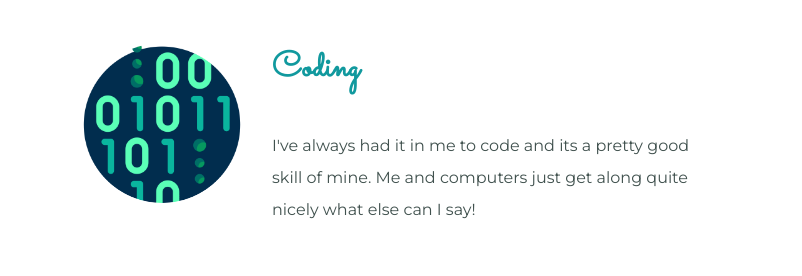
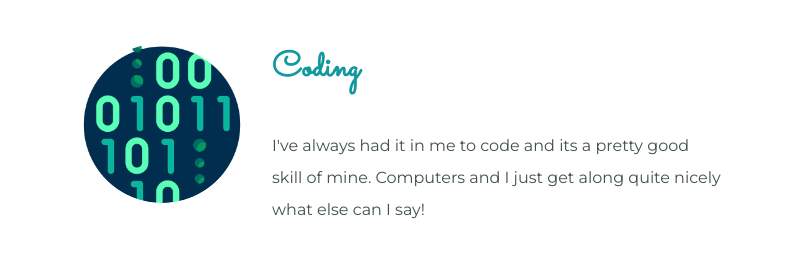
Before and after one commit to the3andahook/My-Site, a plain HTML site: page index.html in a window 1280 px wide. Shown: the part 1540-1816 px from the top of the page, without its empty margins (238-1040 px from the left). Drawn offline with Linux system fonts and the light colour scheme; a web font is replaced by a local one.

Commit message:
Update index.html

```diff
--- a/index.html
+++ b/index.html
@@ -29,7 +29,7 @@
                   <div class="skill-row">
                     <img class="coding" src="images/coding.png" alt="coding-image">
                     <h3>Coding</h3>
-                    <p class="">I've always had it in me to code and its a pretty good skill of mine. Me and computers just get along quite nicely what else can I say!</p>
+                    <p class="">I've always had it in me to code and its a pretty good skill of mine. Computers and I just get along quite nicely what else can I say!</p>
                   </div>
                   <div class="skill-row">
                     <img class="customer-service" src="images/customerservice.png" alt="help-image">
```
